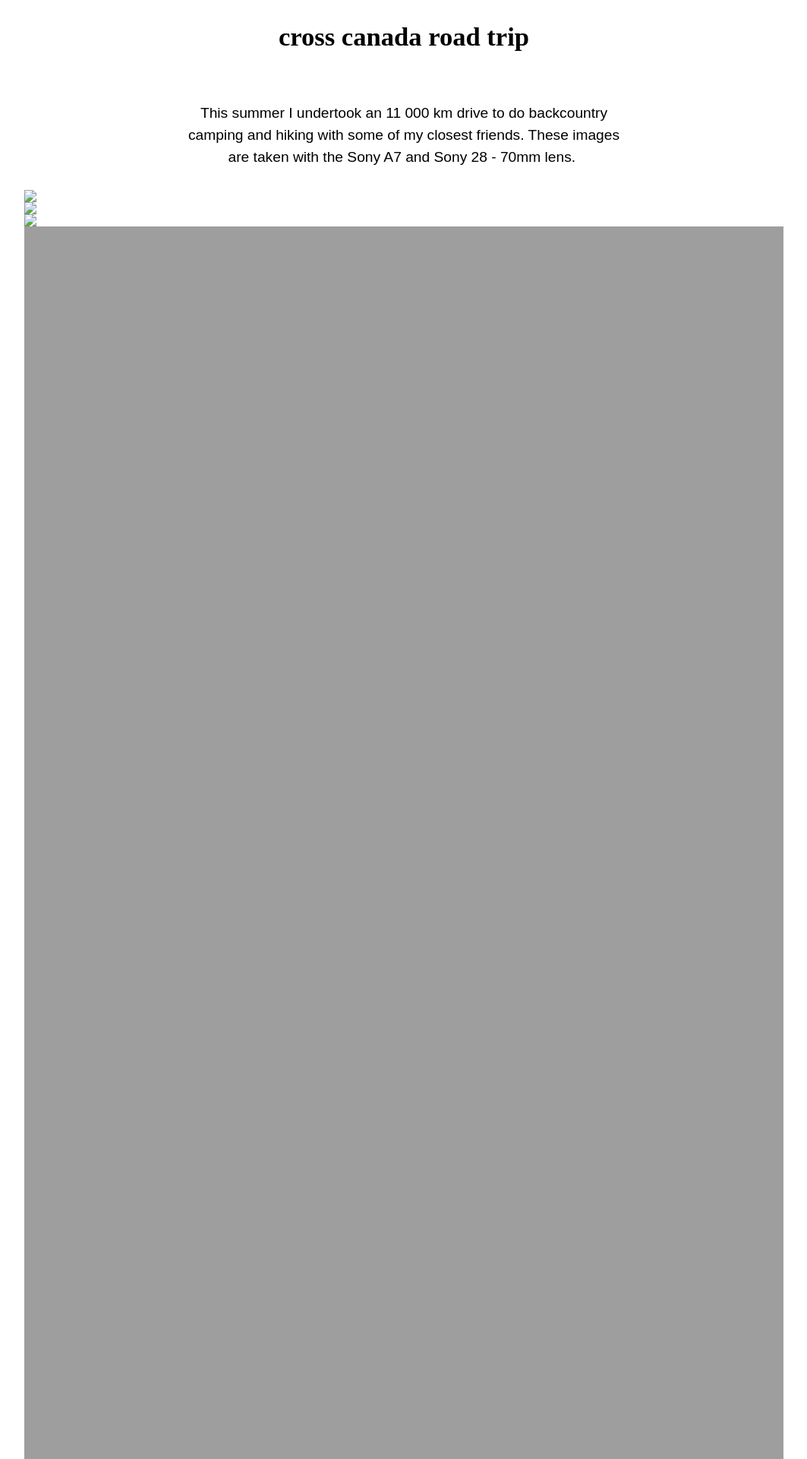
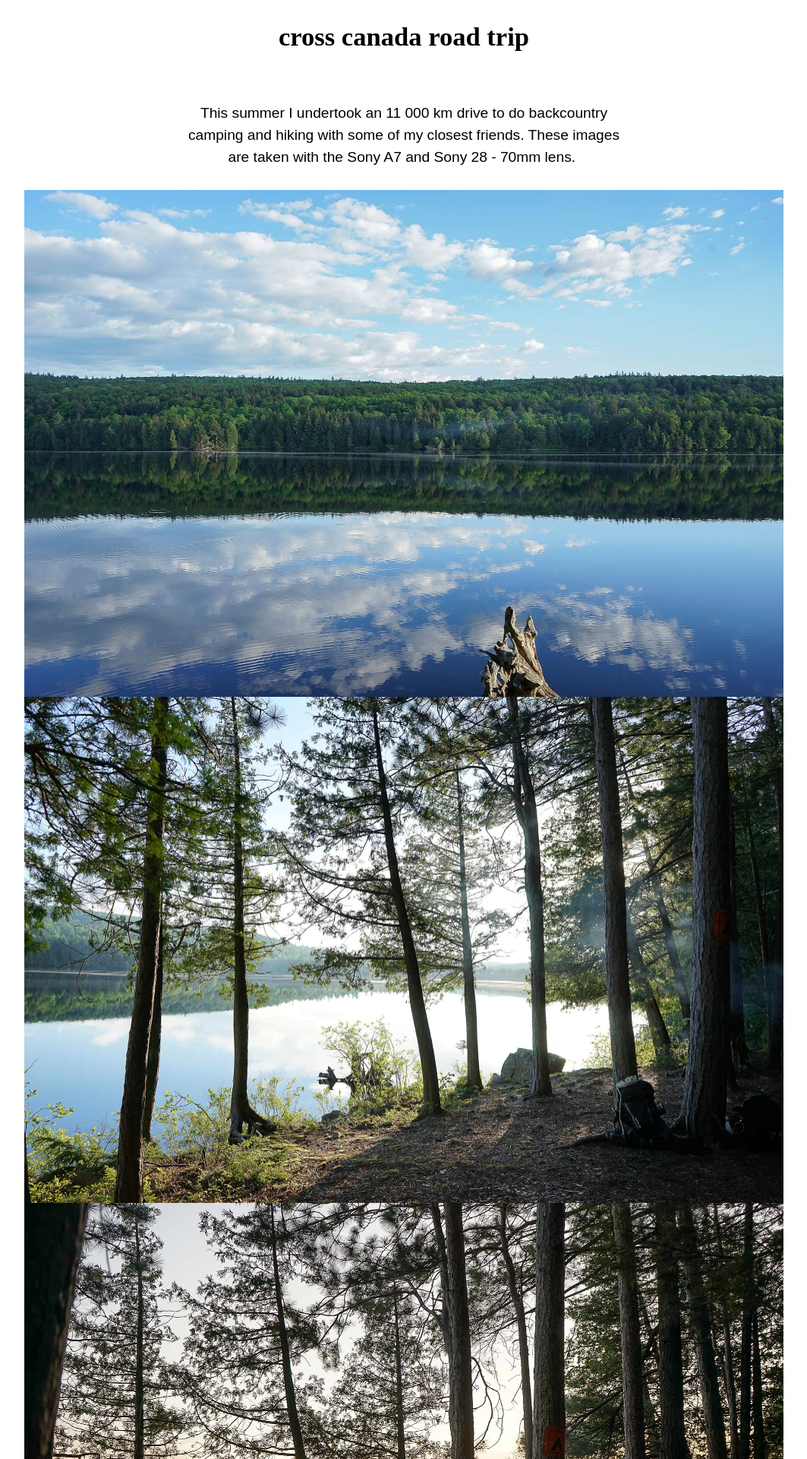
Before and after one commit to anthonyaubrey/portfolio, a Jekyll site: the page built from tripphotography.html, in a window 1280 px wide. Shown: the part 1084-3004 px from the top of the page at 76% size, without its empty margins (108-1171 px from the left). Built offline with Jekyll 4.4.1, drawn with Linux system fonts in a browser that asks for light colours.

Commit message:
Changed code to find images in folder

```diff
--- a/tripphotography.html
+++ b/tripphotography.html
@@ -8,12 +8,12 @@ layout: default
     <h1 class="text-center island-2 wrapper">cross canada road trip</h1>
     <p class="wrapper open-sans text-center pad-b">This summer I undertook an 11 000 km drive to do backcountry camping and hiking with some of my closest friends. These images are taken with the Sony A7 and Sony 28 - 70mm lens. </p>
     <div>
-      <img class="img-flex limgwrap"src="{{site.baseurl}}/img/tripphotography/algonquin-blue.jpg">
-      <img class="img-flex limgwrap"src="{{site.baseurl}}/img/tripphotography/algonquin-stratton.jpg">
-      <img class="img-flex limgwrap"src="{{site.baseurl}}/img/tripphotography/algonquin-dusk.jpg">
-      <img class="img-flex limgwrap"src="{{site.baseurl}}/img/tripphotography/.jpg">
-      <img class="img-flex limgwrap"src="{{site.baseurl}}/img/tripphotography/.jpg">
-      <img class="img-flex limgwrap"src="{{site.baseurl}}/img/tripphotography/.jpg">
+      <img class="img-flex limgwrap"src="{{site.baseurl}}/img/bcphotography/algonquin-blue.jpg">
+      <img class="img-flex limgwrap"src="{{site.baseurl}}/img/bcphotography/algonquin-stratton.jpg">
+      <img class="img-flex limgwrap"src="{{site.baseurl}}/img/bcphotography/algonquin-dusk.jpg">
+      <img class="img-flex limgwrap"src="{{site.baseurl}}/img/bcphotography/.jpg">
+      <img class="img-flex limgwrap"src="{{site.baseurl}}/img/bcphotography/.jpg">
+      <img class="img-flex limgwrap"src="{{site.baseurl}}/img/bcphotography/.jpg">
     </div>
   </div>
 </main>
```
